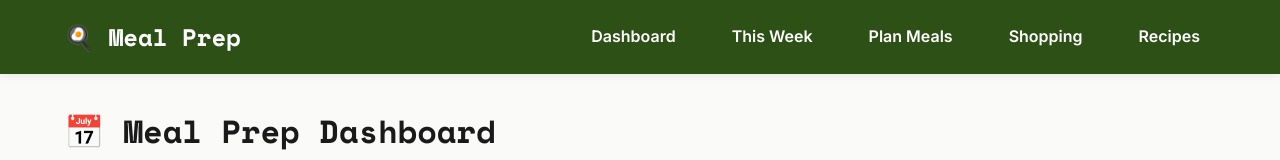
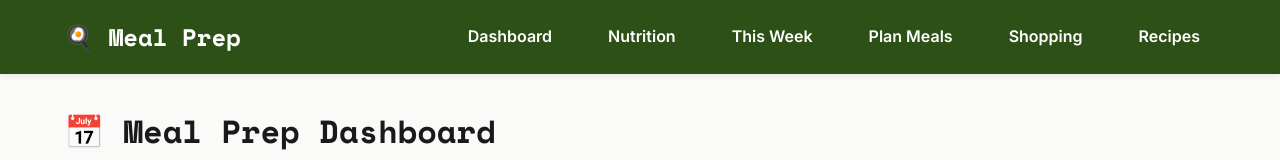
Before and after one commit to Grambo77/meal-prep-app, a React (Vite) app: page / in a window 1280 px wide. Shown: the top 160 px of the page. Built offline with nearby package versions, Linux system fonts and the light colour scheme; no server answers; the database is empty.

Commit message:
Add nutrition dashboard

```diff
--- a/src/App.jsx
+++ b/src/App.jsx
@@ -5,8 +5,8 @@ import WeekView from './pages/WeekView'
 import MealPlanner from './pages/MealPlanner'
 import ShoppingLists from './pages/ShoppingLists'
 import Recipes from './pages/Recipes'
+import Nutrition from './pages/Nutrition'
 import './App.css'
-
 function App() {
   return (
     <BrowserRouter>
@@ -16,6 +16,7 @@ function App() {
             <h1 className="logo">🍳 Meal Prep</h1>
             <div className="nav-links">
               <Link to="/">Dashboard</Link>
+              <Link to="/nutrition">Nutrition</Link>
               <Link to="/week">This Week</Link>
               <Link to="/planner">Plan Meals</Link>
               <Link to="/shopping">Shopping</Link>
@@ -28,6 +29,7 @@ function App() {
           <Routes>
             <Route path="/" element={<Dashboard />} />
             <Route path="/week" element={<WeekView />} />
+            <Route path="/nutrition" element={<Nutrition />} />
             <Route path="/planner" element={<MealPlanner />} />
             <Route path="/shopping" element={<ShoppingLists />} />
             <Route path="/recipes" element={<Recipes />} />
```
